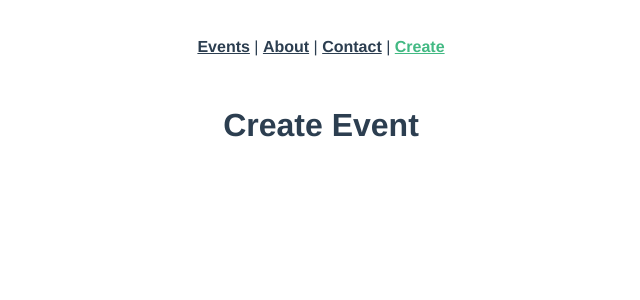
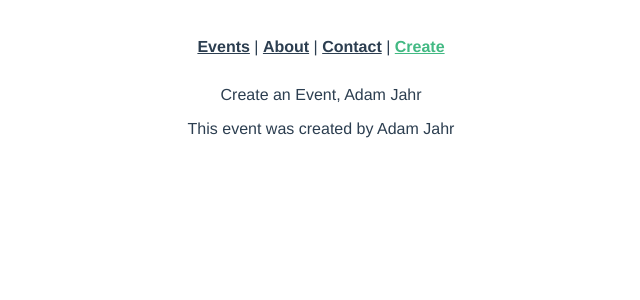
Before and after one commit to szcstamas/vue_fundamentals, a Vue app: page /create in a window 1280 px wide. Shown: the top 300 px of the page, without its empty margins (319-959 px from the left). Built offline with nearby package versions, Linux system fonts and the light colour scheme.

Commit message:
Defining user in store state, then deploy it in EventCreate view

```diff
--- a/src/store/index.js
+++ b/src/store/index.js
@@ -1,7 +1,9 @@
 import { createStore } from "vuex";
 
 export default createStore({
-  state: {},
+  state: {
+    user: { id: "abc123", name: "Adam Jahr" },
+  },
   getters: {},
   mutations: {},
   actions: {},
--- a/src/views/EventCreate.vue
+++ b/src/views/EventCreate.vue
@@ -1,3 +1,16 @@
 <template>
-  <h1>Create Event</h1>
+  <div>Create an Event, {{ userName }}</div>
+  <p>This event was created by {{ userName }}</p>
 </template>
+
+<script>
+export default {
+  computed: {
+    userName() {
+      return this.$store.state.user.name;
+    },
+  },
+};
+</script>
+
+<style lang="scss" scoped></style>
```
